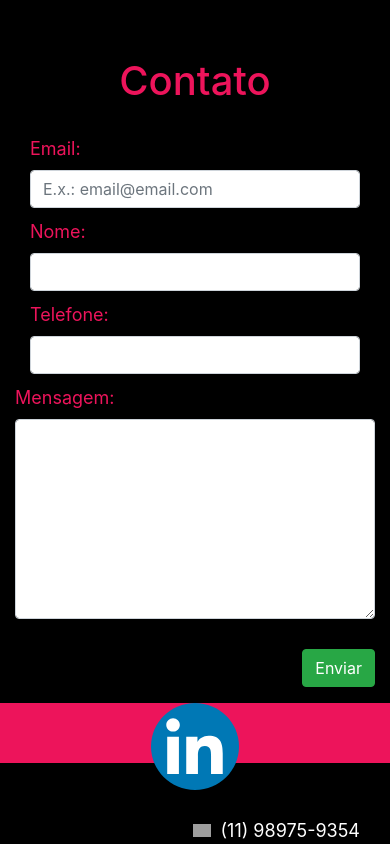
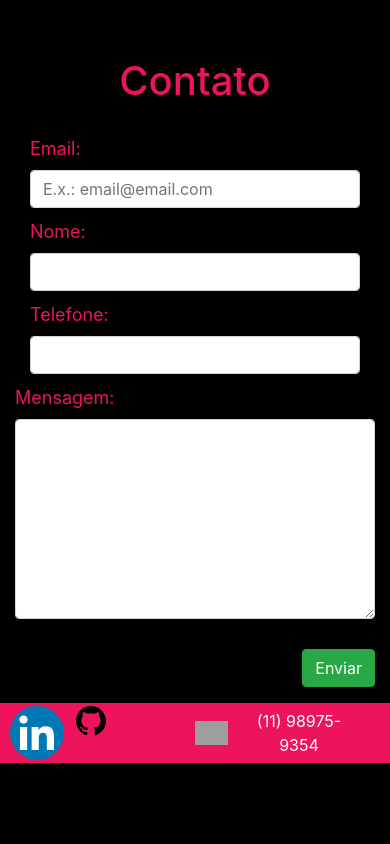
Before and after one commit to MatthewVicente/portfolio, a React (Create React App) app in the folder portifolio/: page / in a window 390 px wide. Shown: the part 1681-2525 px from the top of the page. After the commit the page ends 2444 px from the top, so only its background shows below. Built offline with nearby package versions, Linux system fonts and the light colour scheme; grey boxes are pictures that could not be loaded.

Commit message:
Style foot to be responsive and use display flex instead of Row/Col

```diff
--- a/portifolio/src/App.js
+++ b/portifolio/src/App.js
@@ -3,7 +3,6 @@ import './App.css';
 import Header from './components/Header';
 import Footer from './components/Footer';
 import QuemSou from './components/QuemSou';
-import styled from 'styled-components';
 import Projetos from './components/Projetos';
 import Contato from './components/Contato';
 import { Container } from "reactstrap";
--- a/portifolio/src/components/Footer.js
+++ b/portifolio/src/components/Footer.js
@@ -2,7 +2,9 @@ import React from "react";
 import styled from "styled-components";
 import { Row, Col } from "reactstrap";
 
-const FooterContainer = styled(Row)`
+const FooterContainer = styled.div`
+	display: flex;
+	justify-content: space-between;
 	width: 100%;
 	height: 60px;
 	background-color: #ed145b;
@@ -16,13 +18,13 @@ const FooterContainer = styled(Row)`
 			text-align: left;
 
 			img {
-				width 6%;
+				width 5%;
 			}
 		}
 
 		.linkedin {
 			img {
-				width: 35%;
+				width: 30%;
 				margin-right: 10px;
 			}
 		}
@@ -35,16 +37,23 @@ const FooterContainer = styled(Row)`
 		justify-content: flex-end;
 
 		img {
-			width: 5%;
+			width: 15%;
 			margin-right: 10px;
 		}
 	}
 
 	@media only screen and (max-width: 600px) {
+		display: flex;
 		.social {
-			display: block;
+			width: 50%;
 			.linkedin {
 				margin-left: 10px;
+				img {
+					width: 150%;
+				}
+			}
+			.github {
+				margin-left: 30px;
 				img {
 					width: 25%;
 				}
@@ -52,14 +61,19 @@ const FooterContainer = styled(Row)`
 		}
 
 		.contato {
+			width: 50%;
+			font-size: 16px;
 
+			img {
+				width: 20%;
+			}
 		}
 	}
 `;
 
 const Footer = () => {
 	return <FooterContainer>
-		<Col md="6" className="social">
+		<div className="social">
 			<div className="linkedin">
 				<a href="https://www.linkedin.com/in/matheus-vicente-b87957180/" target="_blank">
 					<img src={process.env.PUBLIC_URL+'/img/linkedinLogo.svg'} alt="" />
@@ -70,11 +84,11 @@ const Footer = () => {
 					<img src={process.env.PUBLIC_URL+'/img/githubLogo.svg'} alt="" />
 				</a>
 			</div>
-		</Col>
-		<Col md="6" className="contato">
+		</div>
+		<div className="contato">
 			<img src={process.env.PUBLIC_URL+'/img/phone.svg'} alt="" />
 			<span>(11) 98975-9354</span>
-		</Col>
+		</div>
 	</FooterContainer>
 }
 
```
